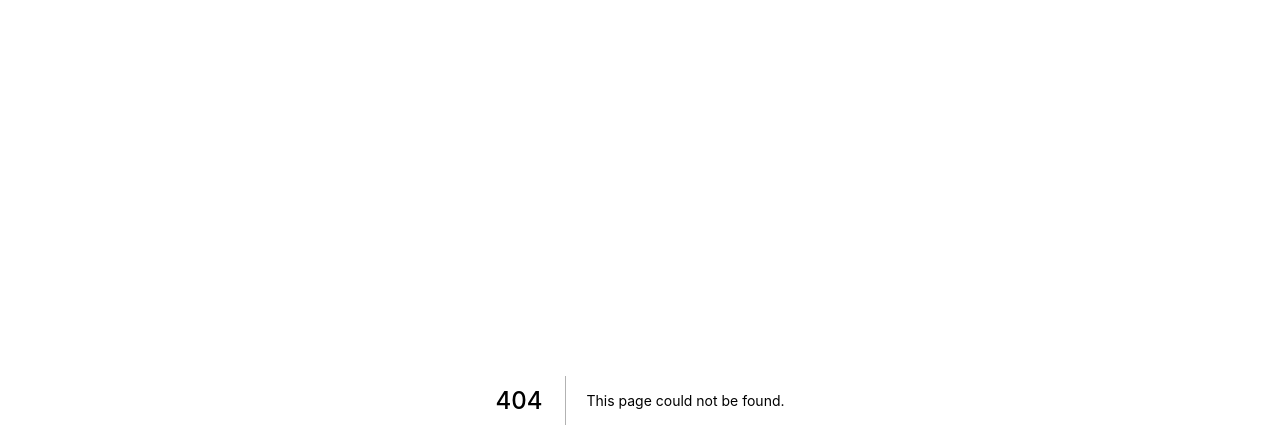
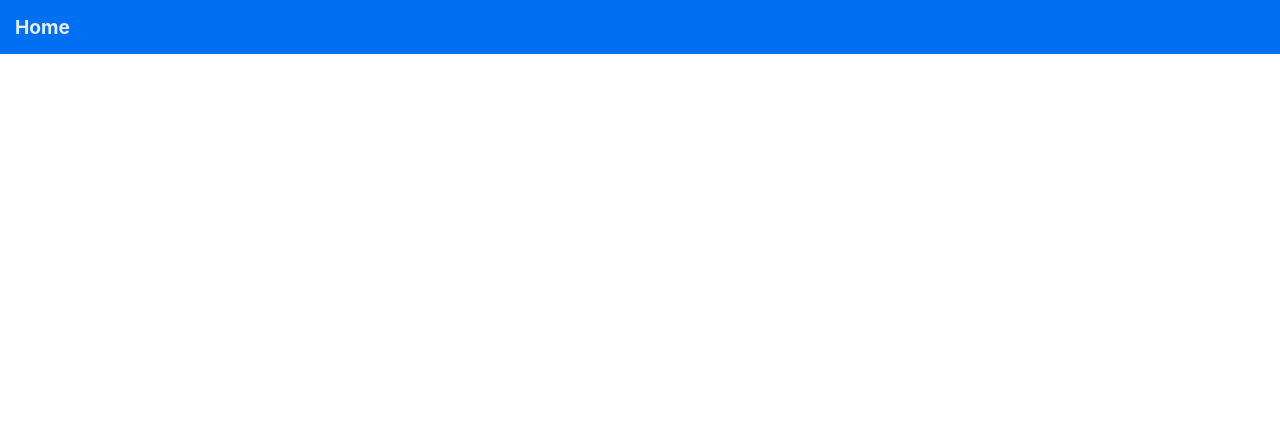
Before and after one commit to Maninder-mike/maninder-app, a Next.js app: page /Navbar in a window 1280 px wide. Before the commit this address had no page. Shown: the top 448 px of the page. Built offline with nearby package versions, Linux system fonts and the light colour scheme.

Commit message:
test commit

```diff
--- /dev/null
+++ b/pages/Navbar.jsx
@@ -0,0 +1,12 @@
+import React from "react";
+import styles from "../styles/Home.module.css";
+
+const Navbar = () => {
+  return (
+    <nav className={styles.nav}>
+      <div>Home</div>
+    </nav>
+  );
+};
+
+export default Navbar;
--- a/styles/Home.module.css
+++ b/styles/Home.module.css
@@ -108,6 +108,17 @@
   margin-left: 0.5rem;
 }
 
+.nav {
+  align-items: center;
+  background-color: #0070f3;
+  color: #eaeaea;
+  font-size: larger;
+  font-weight: bolder;
+  /* font-variant: small-caps; */
+  height: auto;
+  padding: 15px;
+}
+
 @media (max-width: 600px) {
   .grid {
     width: 100%;
```
Also changed, not shown: pages/index.js (+6 -33 lines).
